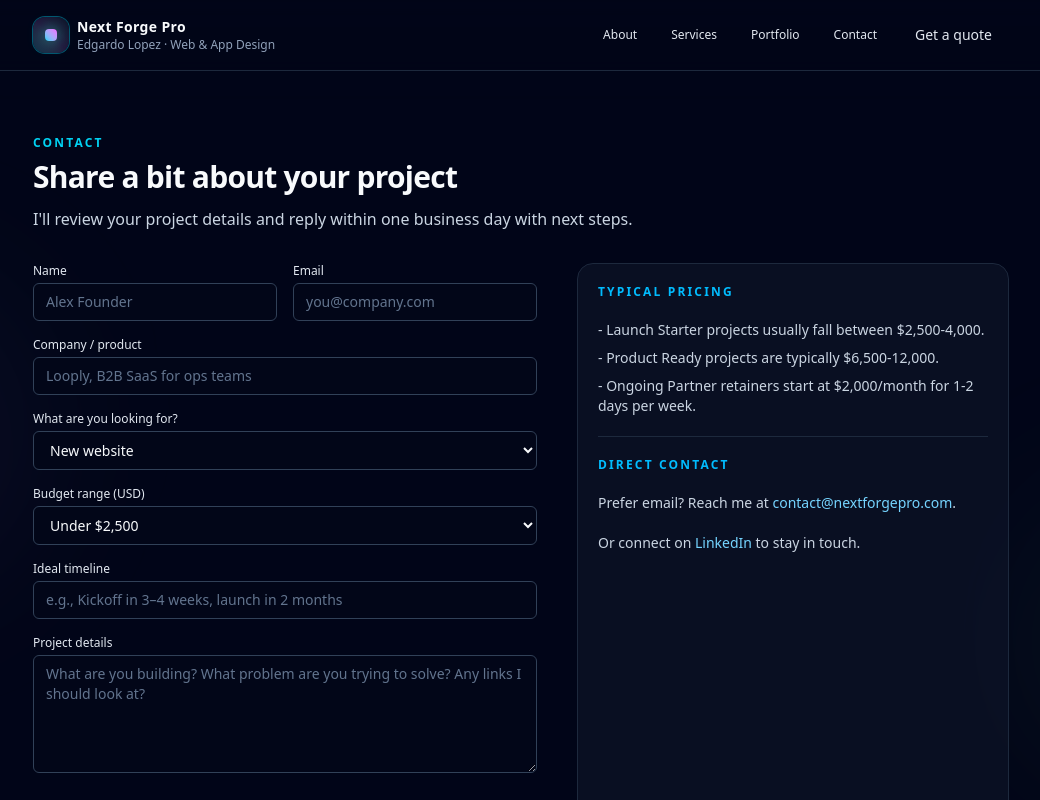
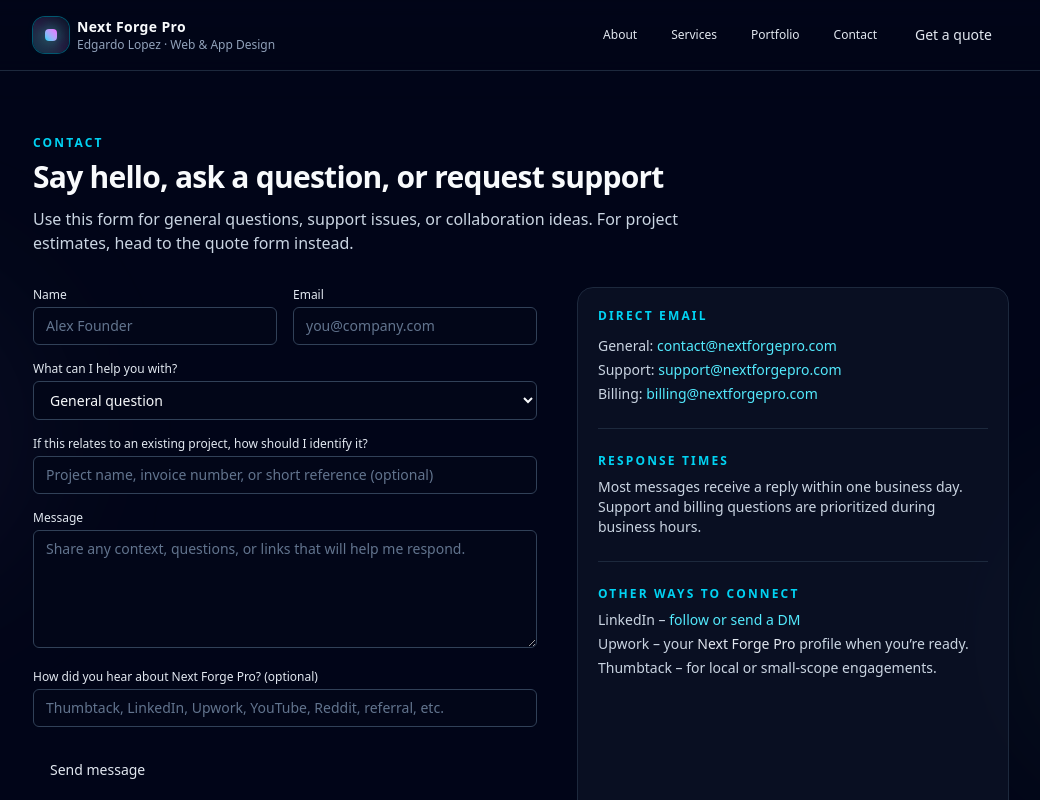
Before and after one commit to Edgar0973/nextforge-pro, a Next.js app: page /contact in a window 1280 px wide. Shown: the top 800 px of the page, without its empty margins (119-1159 px from the left). Built offline with nearby package versions, Linux system fonts and the light colour scheme.

Commit message:
Fix contact page and separate it from quote form

```diff
--- a/app/contact/page.tsx
+++ b/app/contact/page.tsx
@@ -5,10 +5,11 @@
     <>
       <Section
         eyebrow="Contact"
-        title="Share a bit about your project"
-        kicker="I'll review your project details and reply within one business day with next steps."
+        title="Say hello, ask a question, or request support"
+        kicker="Use this form for general questions, support issues, or collaboration ideas. For project estimates, head to the quote form instead."
       >
         <div className="grid gap-10 md:grid-cols-[minmax(0,1.4fr)_minmax(0,1.2fr)]">
+          {/* Contact / support form */}
           <form className="space-y-4 text-sm">
             <div className="grid gap-4 md:grid-cols-2">
               <div>
@@ -22,9 +23,9 @@
                   id="name"
                   name="name"
                   type="text"
-                  className="mt-1 w-full rounded-md border border-slate-700 bg-slate-950 px-3 py-2 text-sm text-slate-50 outline-none ring-sky-500/60 placeholder:text-slate-500 focus:ring"
+                  required
+                  className="mt-1 w-full rounded-md border border-slate-700 bg-slate-950 px-3 py-2 text-sm text-slate-50 outline-none ring-cyan-500/60 placeholder:text-slate-500 focus:ring"
                   placeholder="Alex Founder"
-                  required
                 />
               </div>
               <div>
@@ -38,150 +39,179 @@
                   id="email"
                   name="email"
                   type="email"
-                  className="mt-1 w-full rounded-md border border-slate-700 bg-slate-950 px-3 py-2 text-sm text-slate-50 outline-none ring-sky-500/60 placeholder:text-slate-500 focus:ring"
+                  required
+                  className="mt-1 w-full rounded-md border border-slate-700 bg-slate-950 px-3 py-2 text-sm text-slate-50 outline-none ring-cyan-500/60 placeholder:text-slate-500 focus:ring"
                   placeholder="you@company.com"
-                  required
                 />
               </div>
             </div>
 
             <div>
               <label
-                htmlFor="company"
+                htmlFor="topic"
                 className="block text-xs font-medium text-slate-200"
               >
-                Company / product
-              </label>
-              <input
-                id="company"
-                name="company"
-                type="text"
-                className="mt-1 w-full rounded-md border border-slate-700 bg-slate-950 px-3 py-2 text-sm text-slate-50 outline-none ring-sky-500/60 placeholder:text-slate-500 focus:ring"
-                placeholder="Looply, B2B SaaS for ops teams"
-              />
-            </div>
-
-            <div>
-              <label
-                htmlFor="projectType"
-                className="block text-xs font-medium text-slate-200"
-              >
-                What are you looking for?
+                What can I help you with?
               </label>
               <select
-                id="projectType"
-                name="projectType"
-                className="mt-1 w-full rounded-md border border-slate-700 bg-slate-950 px-3 py-2 text-sm text-slate-50 outline-none ring-sky-500/60 focus:ring"
+                id="topic"
+                name="topic"
+                className="mt-1 w-full rounded-md border border-slate-700 bg-slate-950 px-3 py-2 text-sm text-slate-50 outline-none ring-cyan-500/60 focus:ring"
               >
-                <option>New website</option>
-                <option>App or product UI</option>
-                <option>UX audit / consulting</option>
-                <option>Ongoing design support</option>
+                <option>General question</option>
+                <option>Support / issue with an existing project</option>
+                <option>Billing or invoicing</option>
+                <option>Partnership / collaboration</option>
                 <option>Something else</option>
               </select>
             </div>
 
             <div>
               <label
-                htmlFor="budget"
+                htmlFor="projectRef"
                 className="block text-xs font-medium text-slate-200"
               >
-                Budget range (USD)
-              </label>
-              <select
-                id="budget"
-                name="budget"
-                className="mt-1 w-full rounded-md border border-slate-700 bg-slate-950 px-3 py-2 text-sm text-slate-50 outline-none ring-sky-500/60 focus:ring"
-              >
-                <option>Under $2,500</option>
-                <option>$2,500 - $5,000</option>
-                <option>$5,000 - $10,000</option>
-                <option>$10,000+</option>
-              </select>
-            </div>
-
-            <div>
-              <label
-                htmlFor="timeline"
-                className="block text-xs font-medium text-slate-200"
-              >
-                Ideal timeline
+                If this relates to an existing project, how should I identify it?
               </label>
               <input
-                id="timeline"
-                name="timeline"
+                id="projectRef"
+                name="projectRef"
                 type="text"
-                className="mt-1 w-full rounded-md border border-slate-700 bg-slate-950 px-3 py-2 text-sm text-slate-50 outline-none ring-sky-500/60 placeholder:text-slate-500 focus:ring"
-                placeholder="e.g., Kickoff in 3–4 weeks, launch in 2 months"
+                className="mt-1 w-full rounded-md border border-slate-700 bg-slate-950 px-3 py-2 text-sm text-slate-50 outline-none ring-cyan-500/60 placeholder:text-slate-500 focus:ring"
+                placeholder="Project name, invoice number, or short reference (optional)"
               />
             </div>
 
             <div>
               <label
-                htmlFor="details"
+                htmlFor="message"
                 className="block text-xs font-medium text-slate-200"
               >
-                Project details
+                Message
               </label>
               <textarea
-                id="details"
-                name="details"
+                id="message"
+                name="message"
                 rows={5}
-                className="mt-1 w-full rounded-md border border-slate-700 bg-slate-950 px-3 py-2 text-sm text-slate-50 outline-none ring-sky-500/60 placeholder:text-slate-500 focus:ring"
-                placeholder="What are you building? What problem are you trying to solve? Any links I should look at?"
+                required
+                className="mt-1 w-full rounded-md border border-slate-700 bg-slate-950 px-3 py-2 text-sm text-slate-50 outline-none ring-cyan-500/60 placeholder:text-slate-500 focus:ring"
+                placeholder="Share any context, questions, or links that will help me respond."
               />
             </div>
 
-            <button type="submit" className="btn-pill hover:text-slate-950">
-              Submit inquiry
+            <div>
+              <label
+                htmlFor="howHeard"
+                className="block text-xs font-medium text-slate-200"
+              >
+                How did you hear about Next Forge Pro? (optional)
+              </label>
+              <input
+                id="howHeard"
+                name="howHeard"
+                type="text"
+                className="mt-1 w-full rounded-md border border-slate-700 bg-slate-950 px-3 py-2 text-sm text-slate-50 outline-none ring-cyan-500/60 placeholder:text-slate-500 focus:ring"
+                placeholder="Thumbtack, LinkedIn, Upwork, YouTube, Reddit, referral, etc."
+              />
+            </div>
+
+            <button
+              type="submit"
+              className="btn-pill mt-2"
+            >
+              Send message
             </button>
 
             <p className="mt-2 text-xs text-slate-500">
-              No spam, ever. I'll only use your details to respond to this
-              inquiry.
+              I typically reply within one business day. For project estimates,
+              please use the{" "}
+              <a
+                href="/quote"
+                className="text-cyan-300 hover:text-cyan-200 underline underline-offset-2"
+              >
+                quote form
+              </a>
+              .
             </p>
           </form>
 
-          <aside className="space-y-5 rounded-2xl border border-slate-800 bg-slate-900/60 p-5 text-sm text-slate-200">
-            <h3 className="text-xs font-semibold uppercase tracking-[0.18em] text-sky-400">
-              Typical pricing
+          {/* Contact / support info sidebar */}
+          <aside className="space-y-6 rounded-2xl border border-slate-800 bg-slate-900/60 p-5 text-sm text-slate-200">
+            <div>
+              <h3 className="text-xs font-semibold uppercase tracking-[0.18em] text-cyan-400">
+                Direct email
               </h3>
-            <ul className="space-y-2 text-sm text-slate-300">
-              <li>- Launch Starter projects usually fall between $2,500-4,000.</li>
-              <li>- Product Ready projects are typically $6,500-12,000.</li>
-              <li>
-                - Ongoing Partner retainers start at $2,000/month for 1-2 days
-                per week.
-              </li>
-            </ul>
+              <div className="mt-3 space-y-1 text-sm text-slate-300">
+                <p>
+                  General:{" "}
+                  <a
+                    href="mailto:contact@nextforgepro.com"
+                    className="text-cyan-300 hover:text-cyan-200"
+                  >
+                    contact@nextforgepro.com
+                  </a>
+                </p>
+                <p>
+                  Support:{" "}
+                  <a
+                    href="mailto:support@nextforgepro.com"
+                    className="text-cyan-300 hover:text-cyan-200"
+                  >
+                    support@nextforgepro.com
+                  </a>
+                </p>
+                <p>
+                  Billing:{" "}
+                  <a
+                    href="mailto:billing@nextforgepro.com"
+                    className="text-cyan-300 hover:text-cyan-200"
+                  >
+                    billing@nextforgepro.com
+                  </a>
+                </p>
+              </div>
+            </div>
 
             <div className="h-px w-full bg-slate-800" />
 
-            <h3 className="text-xs font-semibold uppercase tracking-[0.18em] text-sky-400">
-              Direct contact
+            <div>
+              <h3 className="text-xs font-semibold uppercase tracking-[0.18em] text-cyan-400">
+                Response times
               </h3>
-            <p className="text-sm text-slate-300">
-              Prefer email? Reach me at{" "}
-              <a
-                href="mailto:contact@nextforgepro.com"
-                className="text-sky-300 hover:text-sky-200"
-              >
-                contact@nextforgepro.com
-              </a>
-              .
+              <p className="mt-2 text-sm text-slate-300">
+                Most messages receive a reply within one business day. Support
+                and billing questions are prioritized during business hours.
               </p>
-            <p className="text-sm text-slate-300">
-              Or connect on{" "}
+            </div>
+
+            <div className="h-px w-full bg-slate-800" />
+
+            <div>
+              <h3 className="text-xs font-semibold uppercase tracking-[0.18em] text-cyan-400">
+                Other ways to connect
+              </h3>
+              <ul className="mt-2 space-y-1 text-sm text-slate-300">
+                <li>
+                  LinkedIn –{" "}
                   <a
                     href="https://linkedin.com"
                     target="_blank"
                     rel="noreferrer"
-                className="text-sky-300 hover:text-sky-200"
+                    className="text-cyan-300 hover:text-cyan-200"
                   >
-                LinkedIn
-              </a>{" "}
-              to stay in touch.
-            </p>
+                    follow or send a DM
+                  </a>
+                </li>
+                <li>
+                  Upwork – your{" "}
+                  <span className="text-slate-200">Next Forge Pro</span> profile
+                  when you’re ready.
+                </li>
+                <li>
+                  Thumbtack – for local or small-scope engagements.
+                </li>
+              </ul>
+            </div>
           </aside>
         </div>
       </Section>
```
Lines whose indentation alone changed are shown as unchanged.
